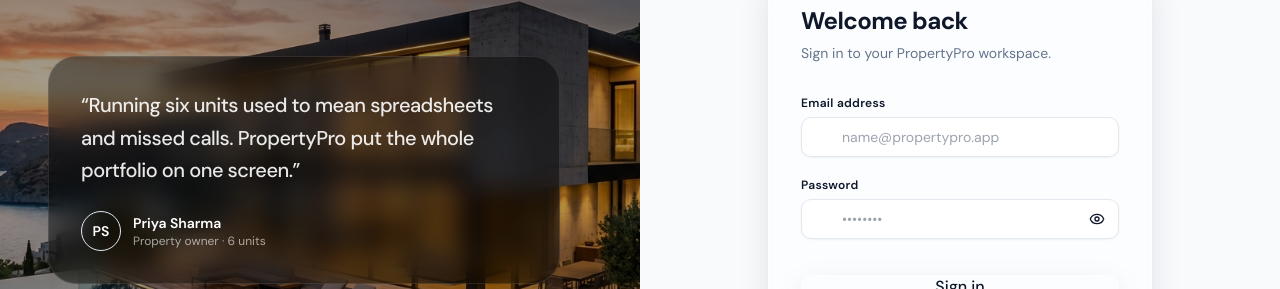
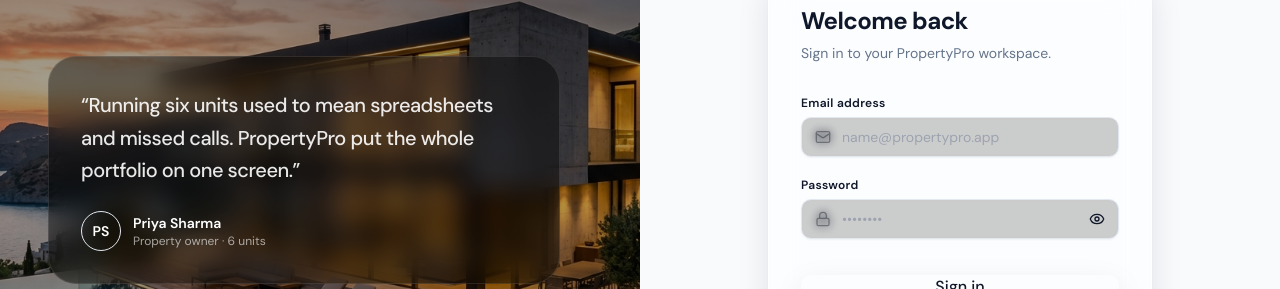
Before and after one commit to gmohammedkaif/PropertyPro, a React (Vite) app in the folder apps/web/: page /login in a window 1280 px wide. Shown: the part 200-489 px from the top of the page. Built offline with nearby package versions, Linux system fonts and the light colour scheme; no server answers; a web font is replaced by a local one.

Commit message:
design: update input background to dark glass and reset placeholder to white

```diff
--- a/apps/web/src/components/ui/EnhancedInput.tsx
+++ b/apps/web/src/components/ui/EnhancedInput.tsx
@@ -99,7 +99,7 @@ export const EnhancedInput = forwardRef<HTMLInputElement, EnhancedInputProps>(
               enhancedInputVariants({ intent: intentClass, size, withIcon, className: getFocusColor() }),
               leftIcon && 'pl-10',
               rightIcon && 'pr-10',
-              'bg-surface/20 border-border/50 text-text placeholder:text-text2/40 hover:bg-surface/30 focus:bg-surface/40',
+              'bg-black/20 border-border/40 text-text placeholder:text-text/30 hover:bg-black/30 focus:bg-black/40',
               'focus:ring-2 focus:shadow-md transition-all duration-200',
               className,
             )}
--- a/apps/web/src/components/ui/Input.tsx
+++ b/apps/web/src/components/ui/Input.tsx
@@ -76,7 +76,7 @@ export const Input = forwardRef<HTMLInputElement, InputProps>(
               inputVariants({ intent: error ? 'error' : intent, size }),
               leftIcon && 'pl-10',
               rightSlot && 'pr-10',
-              'bg-surface/20 border-border/50 text-text placeholder:text-violet-400/50 hover:bg-surface/30 focus:bg-surface/40',
+              'bg-black/20 border-border/40 text-text placeholder:text-text/30 hover:bg-black/30 focus:bg-black/40',
               'focus:ring-2 focus:shadow-md transition-all duration-200',
               className,
             )}
```
